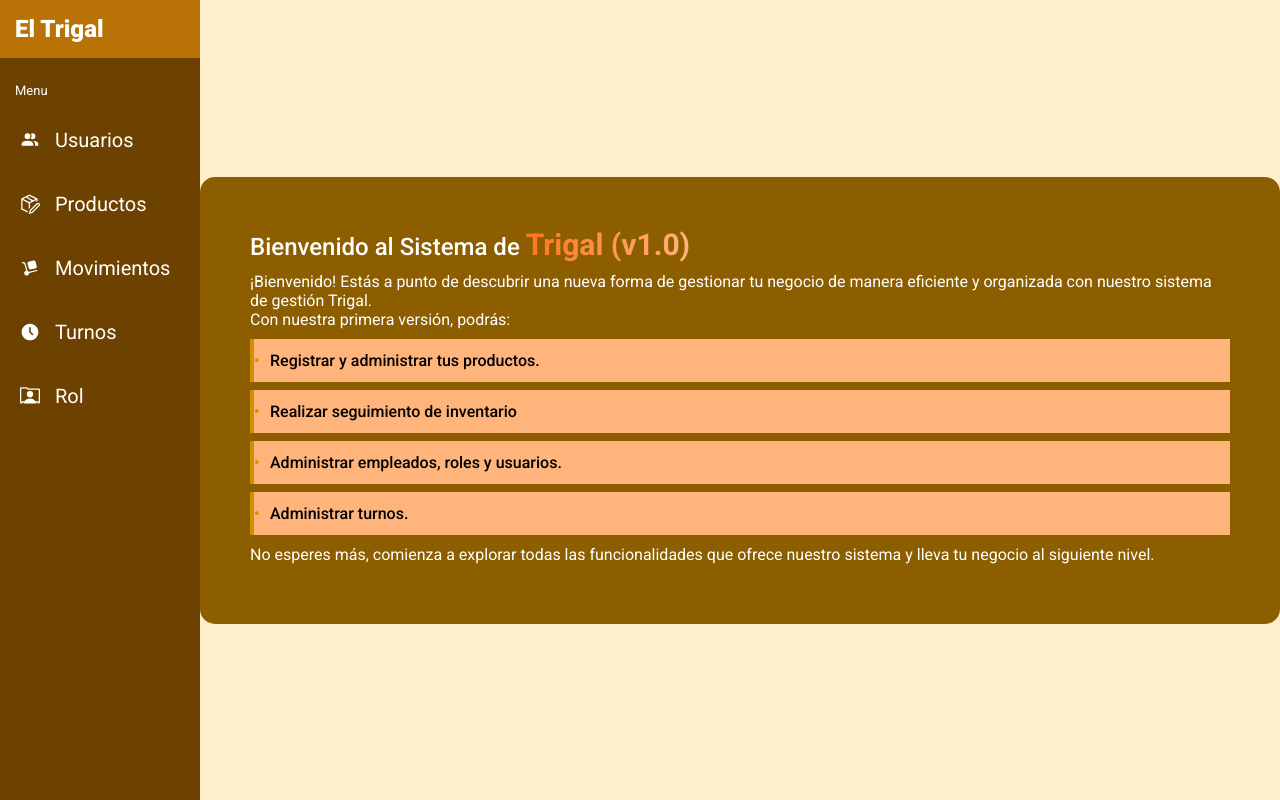
After one commit to josuesn1402/el-trigal-proyecto, a PHP site: page /php/layout/menu-inicio.php in a window 1280 px wide. The commit adds this page. Run offline with PHP 8.4, Linux system fonts and the light colour scheme.

Commit message:
Login y menu front realizados

```diff
--- /dev/null
+++ b/css/menu-inicio.css
@@ -0,0 +1,67 @@
+body {
+    margin: 0;
+    padding: 0;
+    height: 100vh;
+    background: #ffeecc;
+    font-family: "Roboto", sans-serif;
+    font-weight: 300;
+    font-style: normal;
+}
+
+section {
+    margin-left: 200px;
+    height: 100vh;
+    display: flex;
+    justify-content: center;
+    align-items: center;
+}
+
+.inicio-container {
+    background-color: #8d5e00;
+    padding: 50px;
+    border-radius: 15px;
+    color: white;
+}
+
+h1 {
+    font-weight: 500;
+}
+
+span {
+    background: linear-gradient(to right, #ff761b, #feb47b);
+    background-clip: text;
+    color: transparent;
+    font-weight: 700;
+    font-size: 30px;
+}
+
+p {
+    font-weight: 400;
+    margin: 10px 0;
+}
+
+.lista-documentacion {
+    list-style-type: none; /* Quita los estilos predeterminados de la lista */
+    padding-left: 0; /* Elimina el relleno a la izquierda */
+    color: black;
+}
+
+.lista-documentacion li {
+    margin-bottom: 8px; /* Espacio entre elementos de la lista */
+    background-color: #feb47b; /* Color de fondo */
+    padding: 12px 16px; /* Relleno interior */
+    border-left: 4px solid #d48e01; /* Bordes a la izquierda */
+    font-weight: 500;
+}
+
+.lista-documentacion li:last-child {
+    margin-bottom: 0; /* Elimina el espacio inferior del último elemento */
+}
+
+.lista-documentacion li::before {
+    content: "\2022"; /* Agrega un punto antes de cada elemento */
+    color: #d48e01; /* Color del punto */
+    display: inline-block; /* Muestra el punto como bloque */
+    width: 1em; /* Ancho del punto */
+    margin-left: -1em; /* Desplaza el punto hacia la izquierda */
+}
--- /dev/null
+++ b/css/menu.css
@@ -0,0 +1,65 @@
+* {
+    font-family: "Roboto", sans-serif;
+    font-weight: 300;
+    font-style: normal;
+    margin: 0;
+    padding: 0;
+}
+
+.menu {
+    width: 200px;
+    height: 100%;
+    position: fixed;
+    top: 0;
+    left: 0;
+    background-color: rgb(109, 66, 1);
+    color: #fff;
+}
+
+.menu-head {
+    background-color: rgb(185, 114, 6);
+}
+
+.menu-head h1 {
+    padding: 15px;
+    font-weight: 800;
+    cursor: default;
+}
+
+.menu-title {
+    font-size: 13px;
+    padding-left: 15px;
+    padding-top: 15px;
+    cursor: default;
+}
+
+.menu ul {
+    list-style: none;
+    padding: 0;
+}
+
+.menu ul li {
+    padding: 10px 0;
+}
+
+.menu ul li a {
+    display: block;
+    padding: 10px;
+    padding-left: 20px;
+    color: inherit;
+    text-decoration: none;
+    font-size: 20px;
+    font-weight: 400;
+    display: flex;
+    align-items: center;
+    gap: 15px;
+}
+
+.menu ul li a:hover {
+    background-color: rgb(128, 99, 57);
+}
+
+.menu ul li a img {
+    width: 20px;
+    height: 20px;
+}
--- /dev/null
+++ b/php/components/menu.php
@@ -0,0 +1,13 @@
+<aside class="menu">
+    <div class="menu-head">
+        <h1>El Trigal</h1>
+    </div>
+    <p class="menu-title">Menu</p>
+    <ul>
+        <li><a href="#"><img src="../../assets/svg/users-menu.svg" alt=""> Usuarios</a></li>
+        <li><a href="#"><img src="../../assets/svg/products-menu.svg" alt=""> Productos</a></li>
+        <li><a href="#"><img src="../../assets/svg/move-menu.svg" alt=""> Movimientos</a></li>
+        <li><a href="#"><img src="../../assets/svg/shift-menu.svg" alt=""> Turnos</a></li>
+        <li><a href="#"><img src="../../assets/svg/rol-menu.svg" alt=""> Rol</a></li>
+    </ul>
+</aside>
--- /dev/null
+++ b/php/layout/menu-inicio.php
@@ -0,0 +1,33 @@
+<!DOCTYPE html>
+<html lang="es">
+
+<head>
+    <meta charset="UTF-8">
+    <meta name="viewport" content="width=device-width, initial-scale=1.0">
+    <title>Menu</title>
+    <link rel="stylesheet" href="../../css/menu.css">
+    <link rel="stylesheet" href="../../css/menu-inicio.css">
+    <link rel="preconnect" href="https://fonts.googleapis.com">
+    <link rel="preconnect" href="https://fonts.gstatic.com" crossorigin>
+    <link href="https://fonts.googleapis.com/css2?family=Roboto:ital,wght@0,100;0,300;0,400;0,500;0,700;0,900;1,100;1,300;1,400;1,500;1,700;1,900&display=swap" rel="stylesheet">
+</head>
+
+<body>
+    <?php include '../components/menu.php' ?>
+    <section>
+        <div class="inicio-container">
+            <h1>Bienvenido al Sistema de <span>Trigal (v1.0)</span></h1>
+            <p>¡Bienvenido! Estás a punto de descubrir una nueva forma de gestionar tu negocio de manera eficiente y organizada con nuestro sistema de gestión Trigal. <br>Con nuestra primera versión, podrás:</p>
+            <ul class="lista-documentacion">
+                <li>Registrar y administrar tus productos.</li>
+                <li>Realizar seguimiento de inventario</li>
+                <li>Administrar empleados, roles y usuarios.</li>
+                <li>Administrar turnos.</li>
+            </ul>
+            <p>No esperes más, comienza a explorar todas las funcionalidades que ofrece nuestro sistema y lleva tu negocio al siguiente nivel.</p>
+        </div>
+    </section>
+
+</body>
+
+</html>
```
Also changed, not shown: css/styles.css (added, +186 -0 lines), index.php (+36 -1 lines), assets/svg/move-menu.svg (added), assets/svg/password.svg (added), assets/svg/products-menu.svg (added), assets/svg/rol-menu.svg (added), assets/svg/shift-menu.svg (added), assets/svg/user.svg (added), assets/svg/users-menu.svg (added), assets/trigal-login.png (added), css/style.css (deleted).
